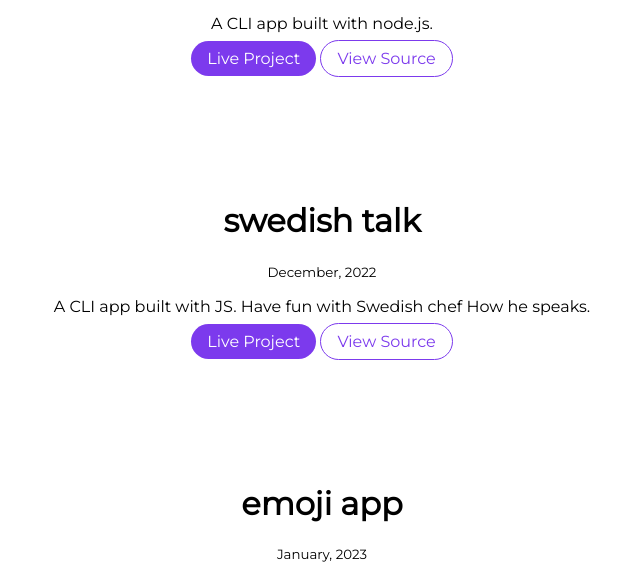
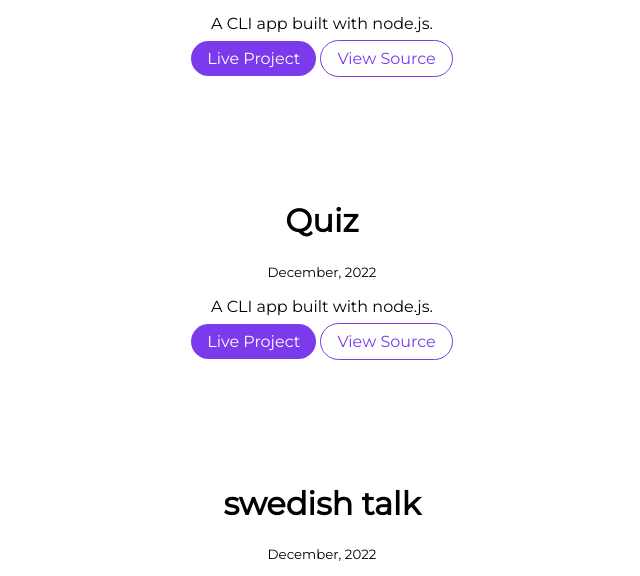
Before and after one commit to shraddhav03/Shraddha-portfolio, a plain HTML site: page projects.html in a window 1280 px wide. Shown: the part 749-1325 px from the top of the page, without its empty margins (338-978 px from the left). Drawn offline with Linux system fonts and the light colour scheme.

Commit message:
Update projects.html

```diff
--- a/projects.html
+++ b/projects.html
@@ -52,8 +52,21 @@
             <p>
                 A CLI app built with node.js.
             </p>
-            <a class="link link-primary" href="replit.com/@ShraddhaVerma1/How-do-you-know-me">Live Project</a>
-            <a class="link link-secondary" href="https://replit.com/@ShraddhaVerma1/How-do-you-know-me#index.js">View Source</a>
+            <a class="link link-primary" href="https://replit.com/@ShraddhaVerma1/How-do-you-know-me">Live Project</a>
+            <a class="link link-secondary" href="https://github.com/shraddhav03/How-do-you-know-me.git">View Source</a>
+            </div>
+       </li>
+    </ul>
+    <ul class = "list-non-bullet">
+        <li>
+            <div class="showcase-list container container-center">
+                <h1>Quiz</h1>
+            <small>December, 2022</small>
+            <p>
+                A CLI app built with node.js.
+            </p>
+            <a class="link link-primary" href="https://replit.com/@ShraddhaVerma1/Quiz">Live Project</a>
+            <a class="link link-secondary" href="https://github.com/shraddhav03/Quiz.git">View Source</a>
             </div>
        </li>
     </ul>
```
